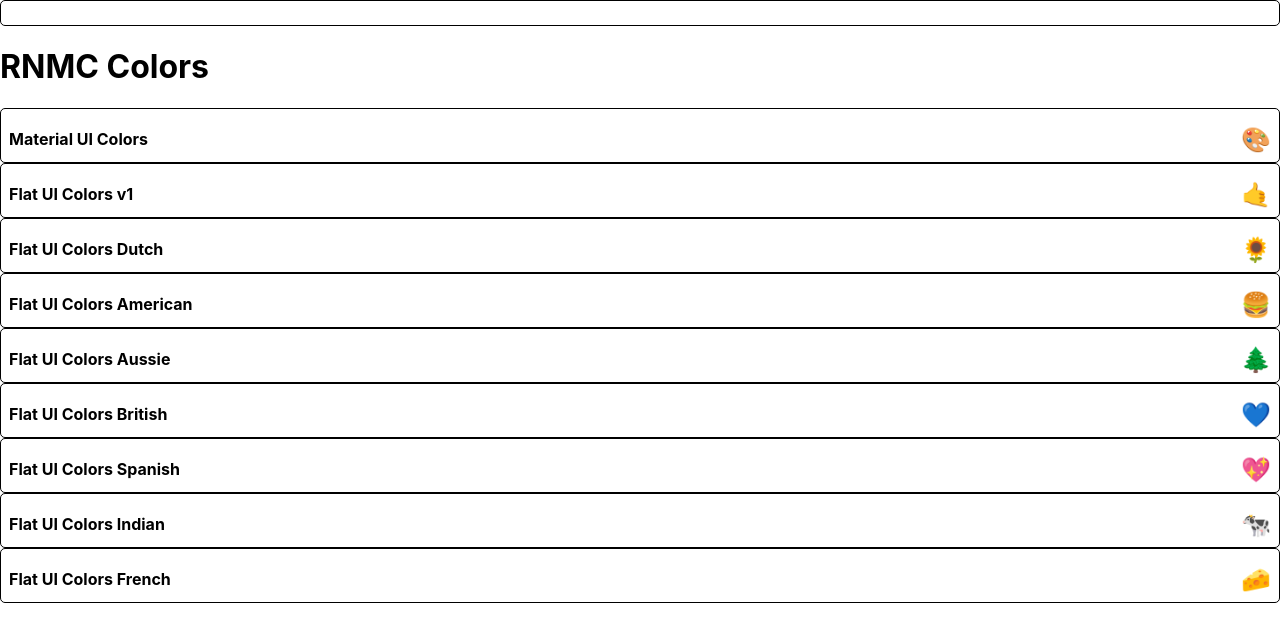
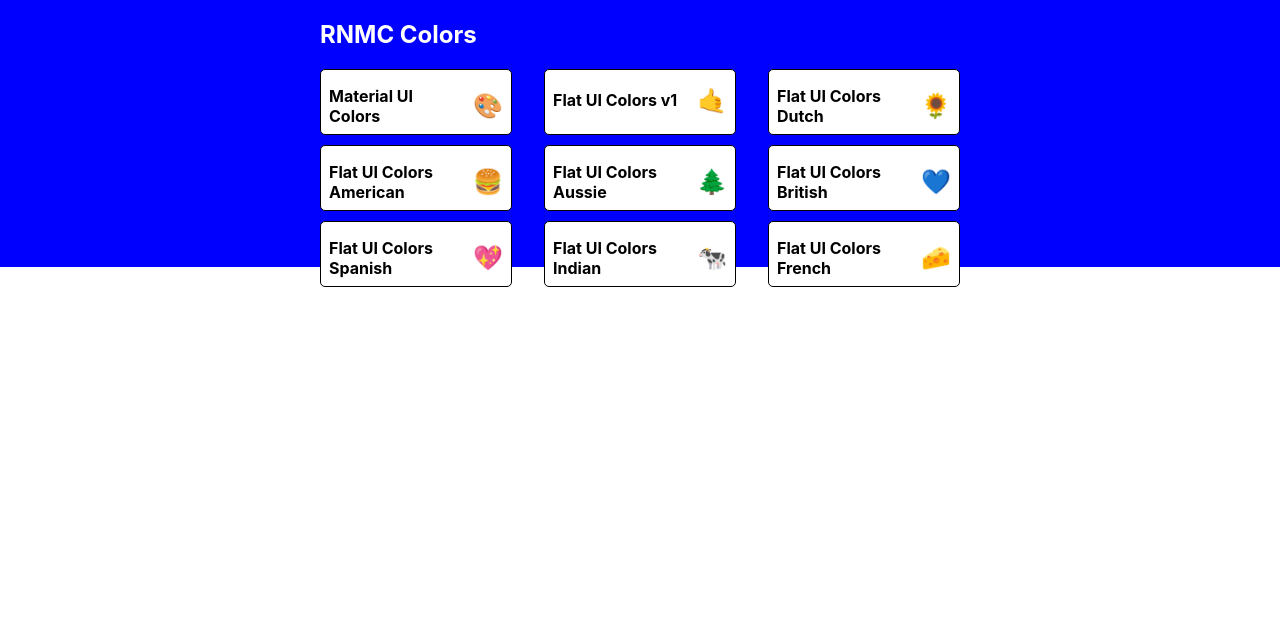
Before and after one commit to RenzoMurinaCadierno/React-RNMCColors, a React (Create React App) app: page / in a window 1280 px wide. Shown: the top 642 px of the page. Built offline with nearby package versions, Linux system fonts and the light colour scheme.

Commit message:
Very basic PaletteList styling

```diff
--- a/src/containers/PaletteList/PaletteList.js
+++ b/src/containers/PaletteList/PaletteList.js
@@ -1,20 +1,54 @@
 import React, { Component } from 'react';
 import { Link } from 'react-router-dom'
+import { withStyles } from '@material-ui/styles'
 import MiniPalette from '../../components/MiniPalette/MiniPalette'
+
+const styles = {
+  root: {
+    backgroundColor: 'blue',
+    height: '100%',
+    display: 'flex',
+    alignItems: 'flex-start',
+    justifyContent: 'center'
+  },
+  container: {
+    width: '50%',
+    display: 'flex',
+    flexFlow: 'column wrap',
+  },
+  nav: {
+    display: 'flex',
+    width: '100%',
+    justifyContent: 'space-between',
+    color: 'white'
+  },
+  palettes: {
+    boxSizing: 'border-box',
+    width: '100%',
+    display: 'grid',
+    gridTemplateColumns: 'repeat(3, 30%)',
+    gridGap: '5%'
+  }
+}
 
 class PaletteList extends Component {
 
   render() {
-    const { palettes } = this.props
+    const { palettes, classes } = this.props
 
     return (
-      <div>
-        <MiniPalette />
-        <h1> RNMC Colors</h1>
-        { palettes.map(palette => <MiniPalette {...palette} /> )}
+      <div className={classes.root}>
+        <div className={classes.container}>
+          <nav className={classes.nav}>
+            <h1> RNMC Colors</h1>
+          </nav>
+          <div className={classes.palettes}>
+            { palettes.map(palette => <MiniPalette {...palette} /> )}
+          </div>
+        </div>
       </div>
     );
   }
 }
 
-export default PaletteList;
+export default withStyles(styles)(PaletteList)
```
